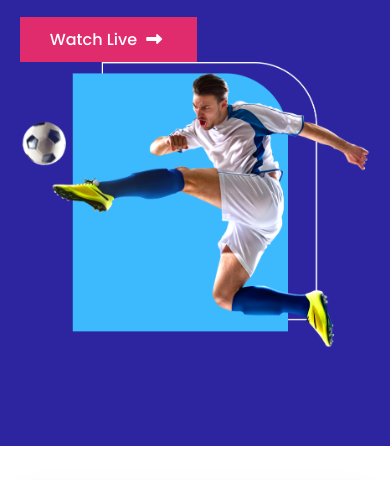
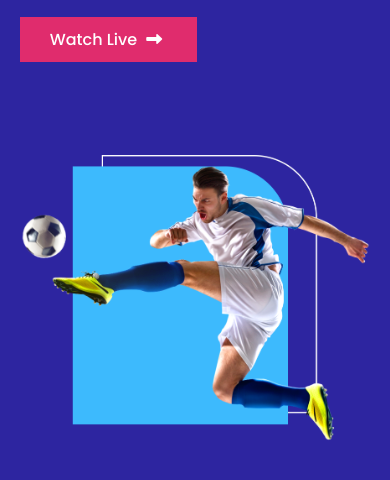
Before and after one commit to hahriar/responsive-football, a plain HTML site: page index.html in a window 390 px wide. Shown: the part 364-844 px from the top of the page. Drawn offline with Linux system fonts and the light colour scheme.

Commit message:
first commit

```diff
--- a/css/style.css
+++ b/css/style.css
@@ -329,7 +329,7 @@ footer p.copy-right{
 
 
 /* ===========================================
-    Responsive zoon
+       Responsive zoon
 ==============================================*/
 
 
@@ -337,7 +337,7 @@ footer p.copy-right{
 
 
 /* ---------------------------------------
-  Mobile responsive area
+       Mobile responsive area
 --------------------------------------- */
 @media (max-width: 576px) {
   .container{
@@ -346,6 +346,10 @@ footer p.copy-right{
   }
 
   /* header responsive */
+
+  .hero-image{
+    margin-top: 93px;
+  }
 
   .header .menu{
     display: none;
```
